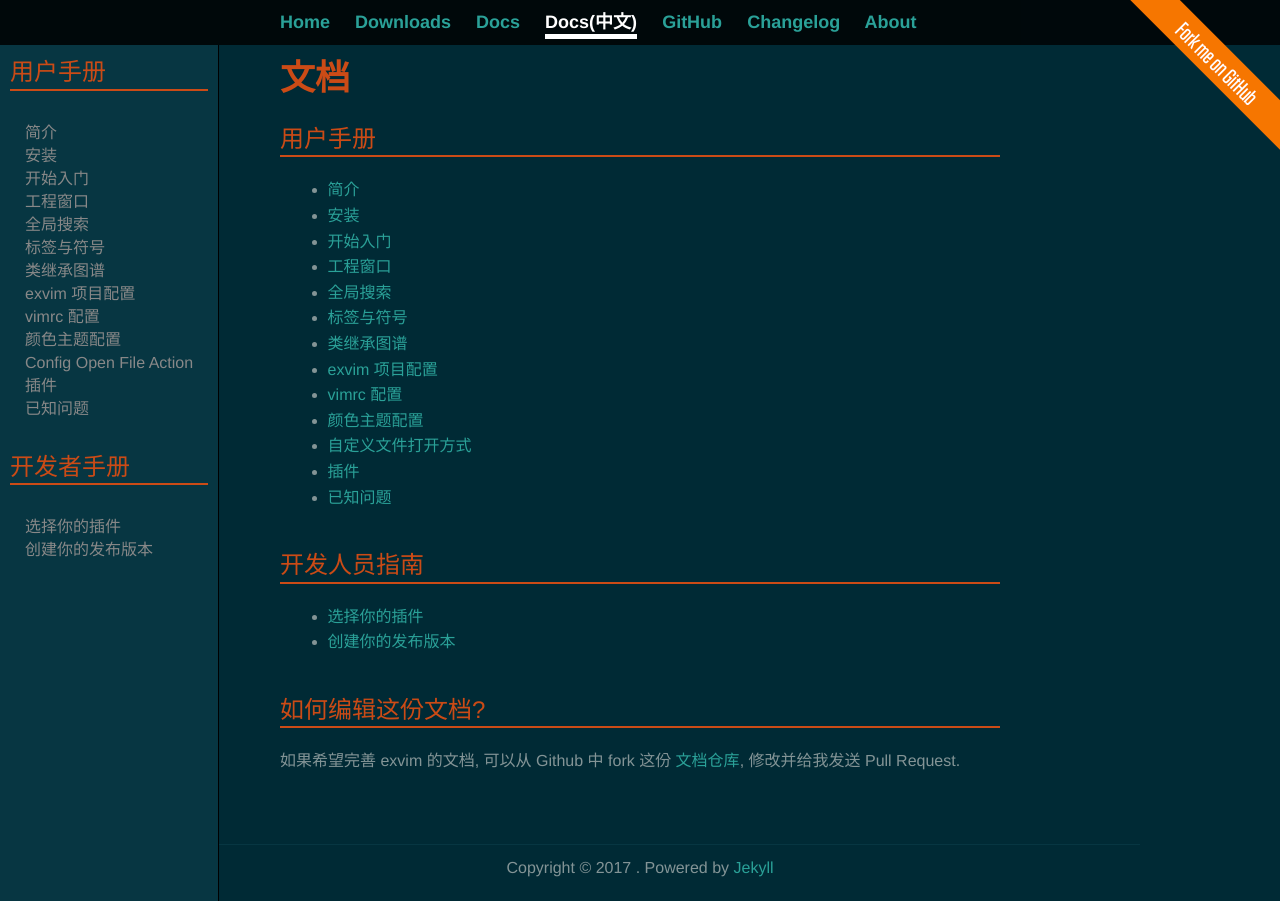
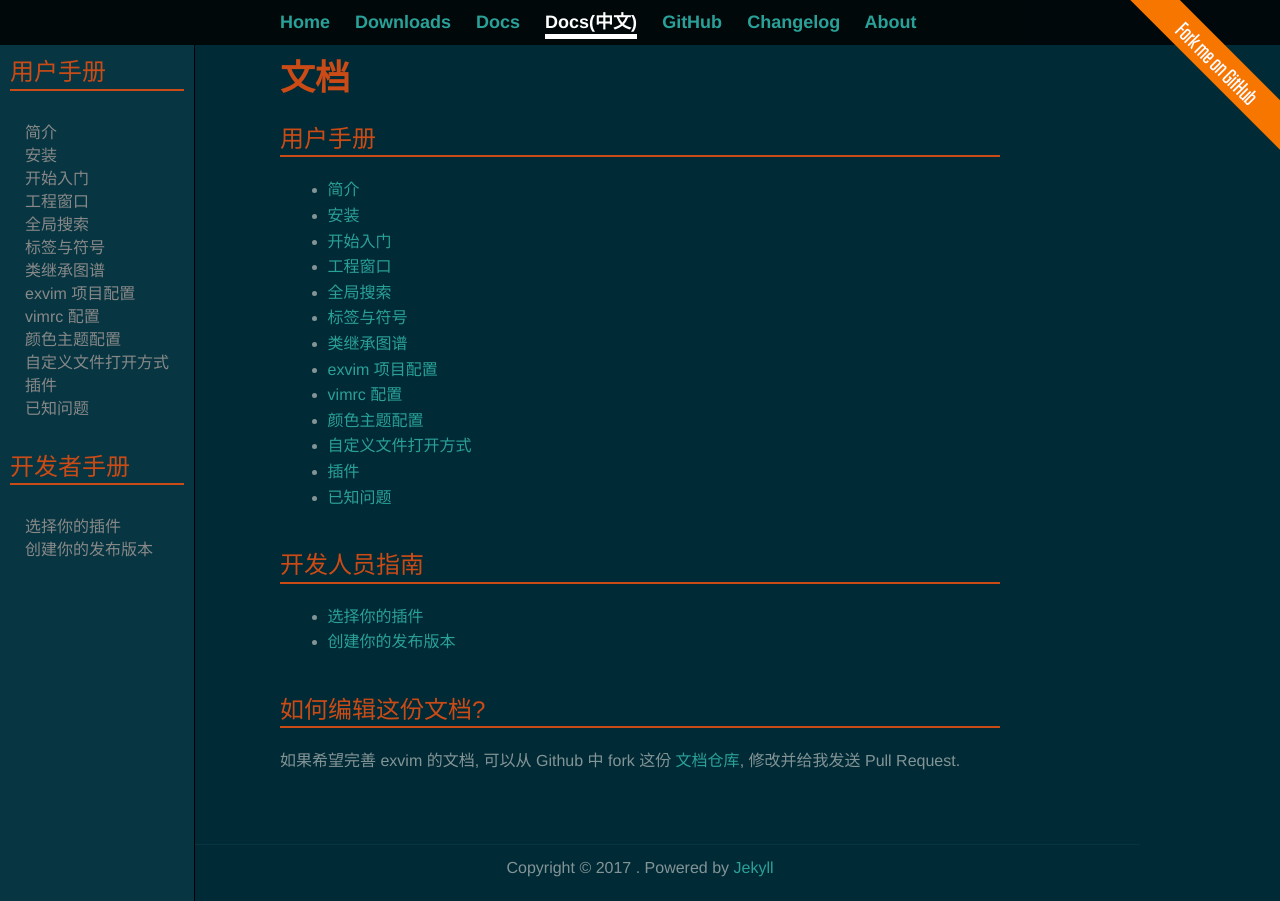
Before and after one commit to exvim/exvim.github.io, a Jekyll site: the page built from docs-zh/index.md, in a window 1280 px wide. Built offline with Jekyll 4.4.1, drawn with Linux system fonts in a browser that asks for light colours; Markdown is read by kramdown in place of the engine named in the settings.

Commit message:
更正了中文文档侧边栏中"自定义文本打开方式"一项，显示文本及其背后连接错误的问题。

```diff
--- a/_config.yml
+++ b/_config.yml
@@ -114,8 +114,8 @@ user_manual_zh:
   url: /config-vimrc/
 - text: 颜色主题配置
   url: /config-colorscheme/
-- text: Config Open File Action
-  url: /自定义文件打开方式/
+- text: 自定义文件打开方式
+  url: /config-open-file-action/
 - text: 插件
   url: /plugins/
 - text: 已知问题
```
